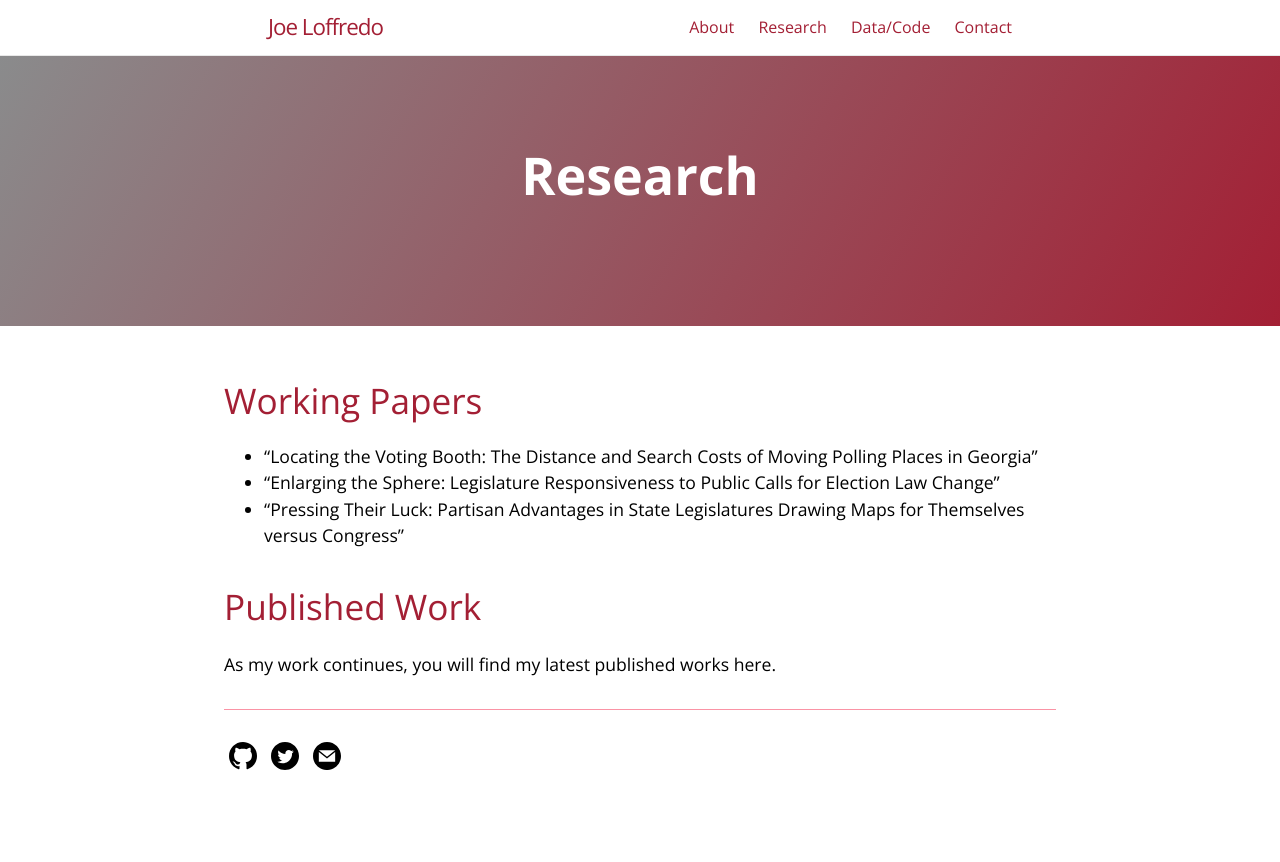
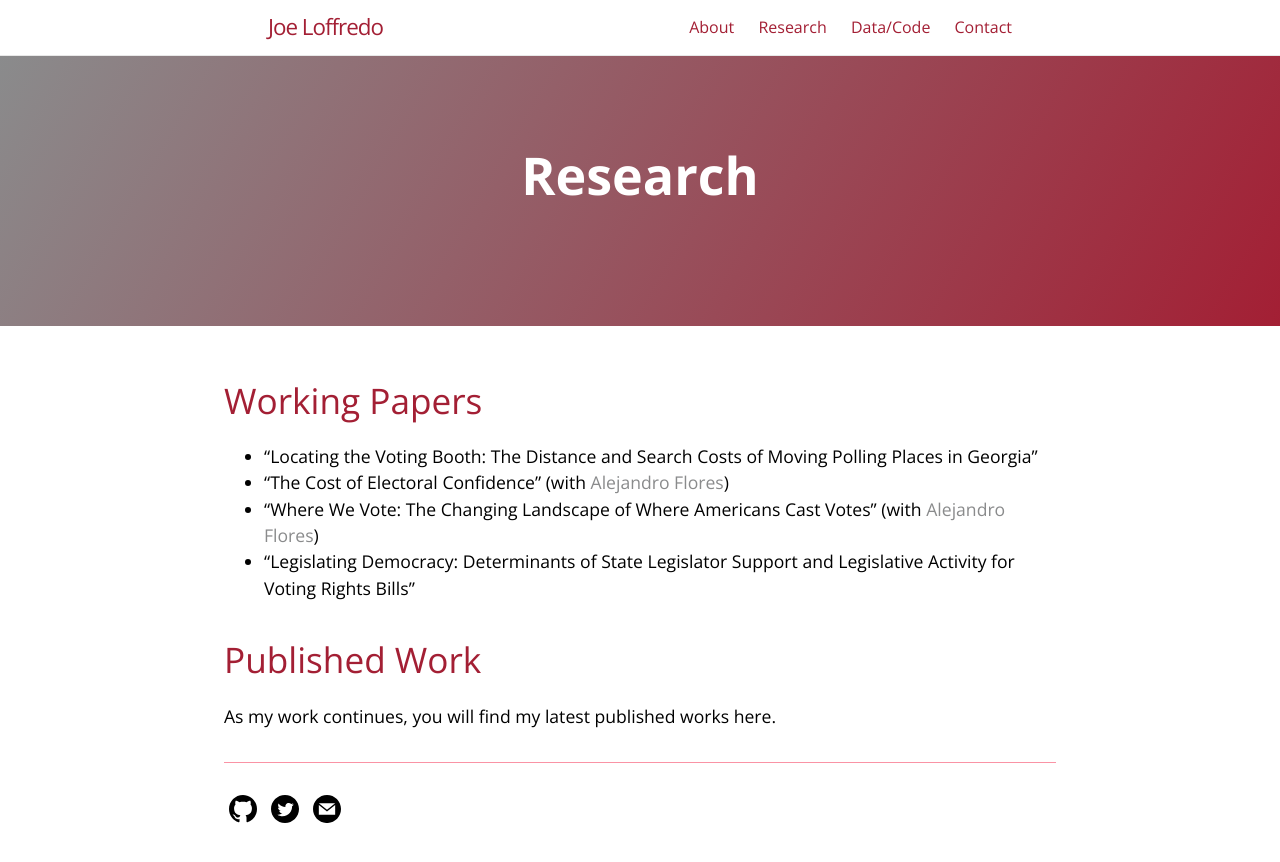
Before and after one commit to jloffredo2/jloffredo2.github.io, a Jekyll site: the page built from research.md, in a window 1280 px wide. Shown: the top 862 px of the page. Built offline with Jekyll 4.4.1, drawn with Linux system fonts in a browser that asks for light colours.

Commit message:
clean up works, add alex projects

```diff
--- a/research.md
+++ b/research.md
@@ -8,8 +8,9 @@
 ---
 # Working Papers
 * "Locating the Voting Booth: The Distance and Search Costs of Moving Polling Places in Georgia"
-* "Enlarging the Sphere: Legislature Responsiveness to Public Calls for Election Law Change"
-* "Pressing Their Luck: Partisan Advantages in State Legislatures Drawing Maps for Themselves versus Congress"
+* "The Cost of Electoral Confidence" (with [Alejandro Flores](https://a-flores.com))
+* "Where We Vote: The Changing Landscape of Where Americans Cast Votes" (with [Alejandro Flores](https://a-flores.com))
+* "Legislating Democracy: Determinants of State Legislator Support and Legislative Activity for Voting Rights Bills"
 
 # Published Work
 As my work continues, you will find my latest published works here.
```
Also changed, not shown: index.md (+1 -1 lines).
